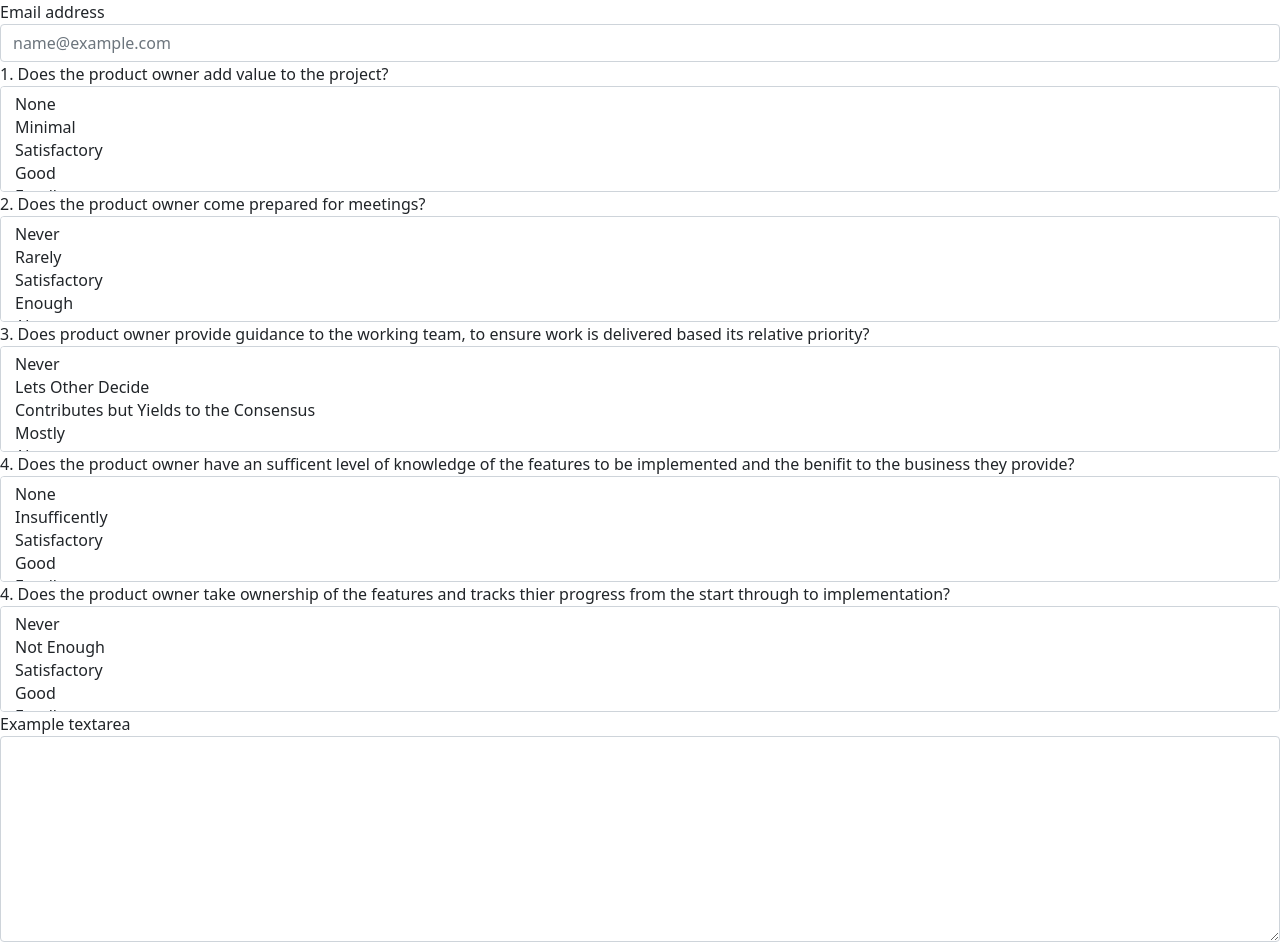
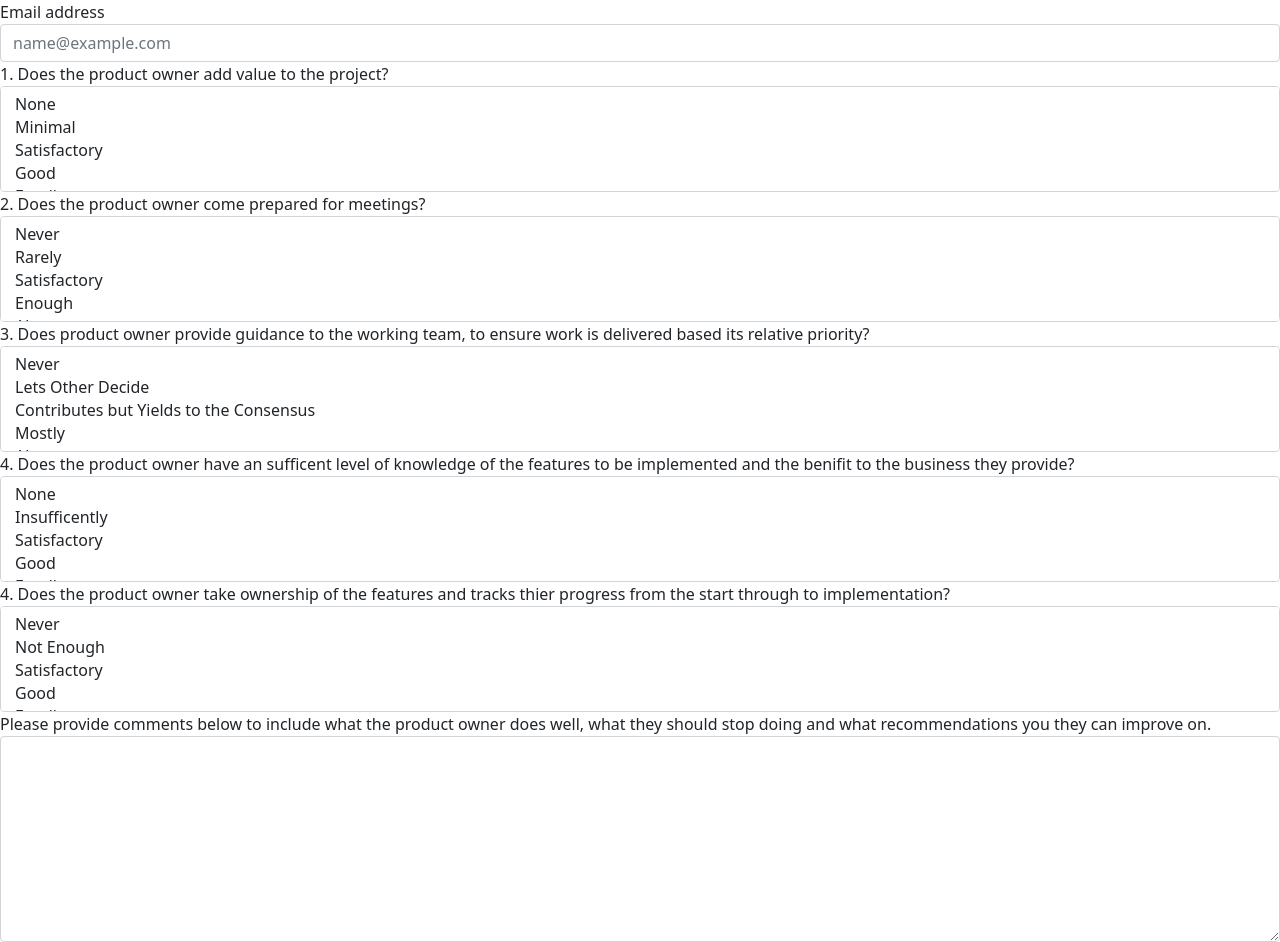
Before and after one commit to mgainer126/survey-app, a React (Create React App) app: page /questions in a window 1280 px wide. Built offline with nearby package versions, Linux system fonts and the light colour scheme.

Commit message:
updates to the survey form free text area

```diff
--- a/src/pages/Questions.js
+++ b/src/pages/Questions.js
@@ -99,7 +99,11 @@ function Questions() {
           </select>
         </div>
         <div className="form-group">
-          <label htmlFor="exampleFormControlTextarea1">Example textarea</label>
+          <label htmlFor="exampleFormControlTextarea1">
+            Please provide comments below to include what the product owner does
+            well, what they should stop doing and what recommendations you they
+            can improve on.
+          </label>
           <textarea
             className="form-control"
             id="exampleFormControlTextarea1"
```
